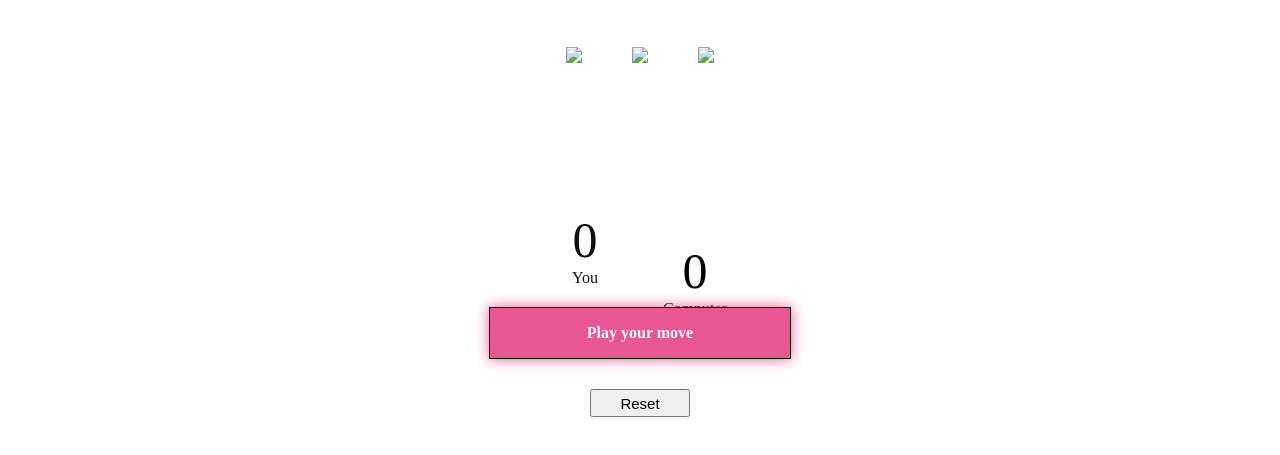
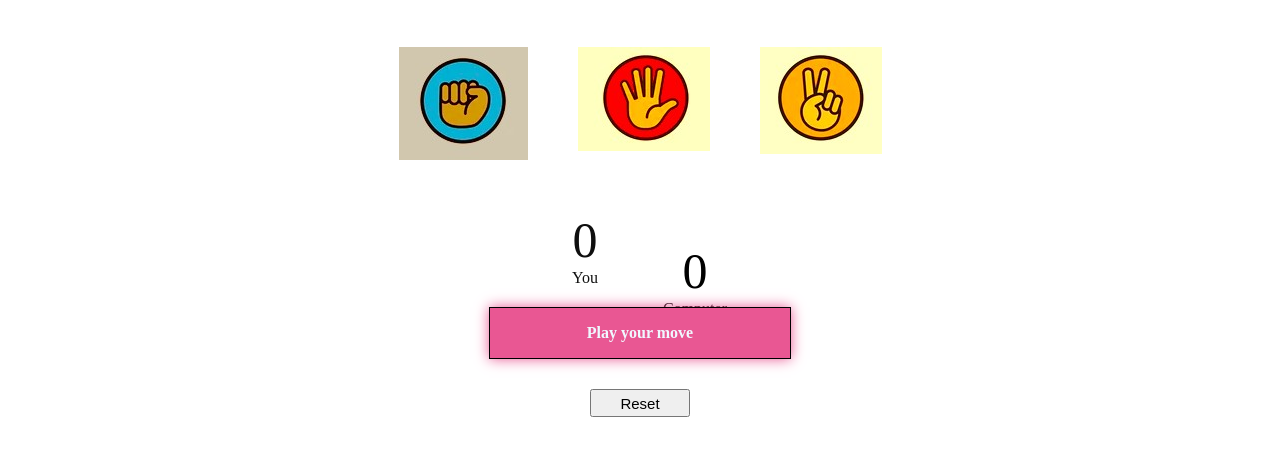
Before and after one commit to lakshitasisodia/Rock-paper-game, a plain HTML site: page index.html in a window 1280 px wide. Shown: the part 61-516 px from the top of the page. Drawn offline with Linux system fonts and the light colour scheme.

Commit message:
Update index.html

```diff
--- a/index.html
+++ b/index.html
@@ -11,13 +11,13 @@
 
     <div class="choices">
     <div class="choice" id="rock">
-        <img src="./images/rock paper scissors.jpg">
+        <img src="./rock paper scissors.jpg"/>
         </div>
         <div class="choice" id="paper">
-            <img src="./images/rock paper scissors2.jpg">
+            <img src="./rock paper scissors2.jpg"/>
         </div>
         <div class="choice" id="scissors">
-            <img src="./images/rock paper scissors3.jpg">
+            <img src="./rock paper scissors3.jpg"/>
         </div>
     </div>
     <div class="score-board">
```
